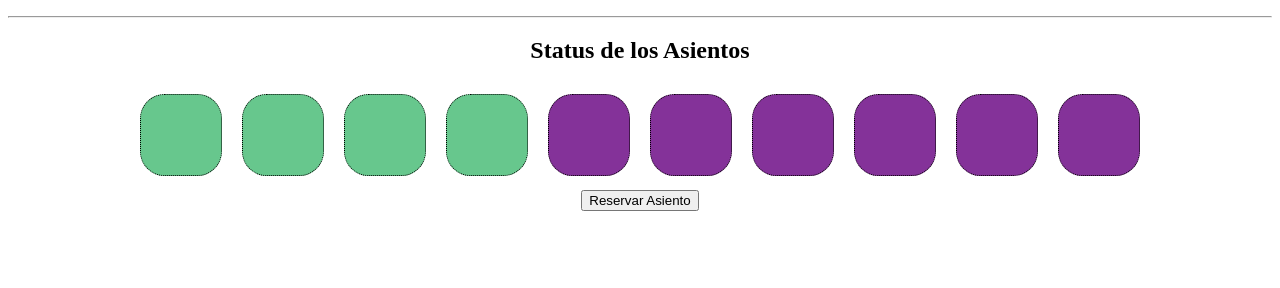
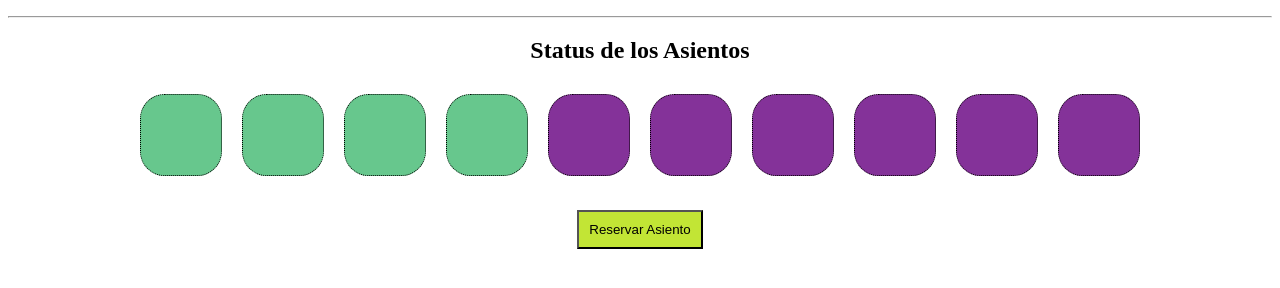
Before and after one commit to ValeritaPaz/reserva-avion, a plain HTML site: page index.html in a window 1280 px wide. Shown: the part 92-380 px from the top of the page. Drawn offline with Linux system fonts and the light colour scheme.

Commit message:
enchulado

```diff
--- a/assets/css/style.css
+++ b/assets/css/style.css
@@ -11,6 +11,12 @@ body {
 	background: #843299;
 }
 
+#btn {
+	margin: 20px;
+	padding: 10px;
+	background: #C2E535;
+}
+
 .seats {
 	display: inline-block;
 	width: 80px;
@@ -22,4 +28,6 @@ body {
 .place {
 	display: inline-block;
 	border: 2px dashed #000;
+	margin: 5px;
+	background: #AFAAAA;
 }
```
